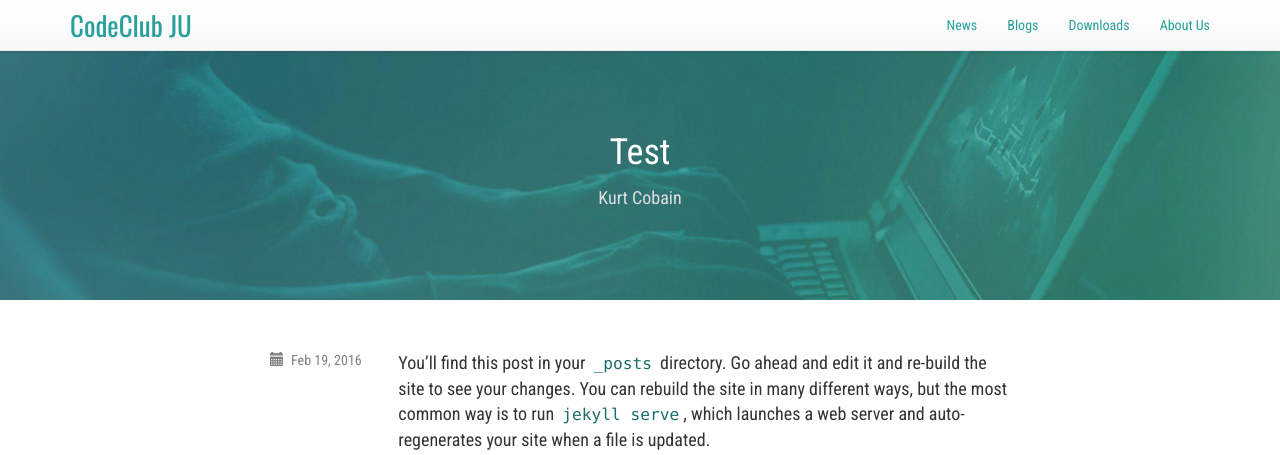
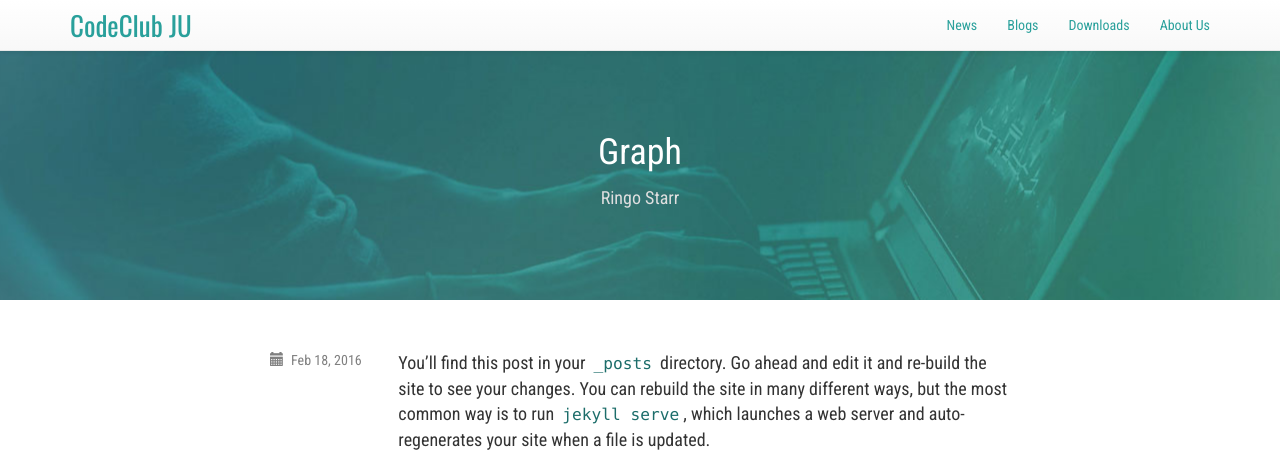
Before and after one commit to siddhanthgupta/codeclub-gamma.github.io, a Jekyll site: the page built from blogs/_posts/2016-02-18-graph.md, in a window 1280 px wide. Shown: the top 455 px of the page. Built offline with Jekyll 4.4.1, drawn with Linux system fonts in a browser that asks for light colours.

Commit message:
Testing graph post

```diff
--- a/blogs/_posts/2016-02-19-graph-slides.md
+++ b/blogs/_posts/2016-02-18-graph.md
@@ -1,7 +1,7 @@
 ---
 layout: post
-title:  "Test"
-author: Kurt Cobain
+title:  "Graph"
+author: Ringo Starr
 permalink: /blogs/:title
 ---
 You’ll find this post in your `_posts` directory. Go ahead and edit it and re-build the site to see your changes. You can rebuild the site in many different ways, but the most common way is to run `jekyll serve`, which launches a web server and auto-regenerates your site when a file is updated.
```
